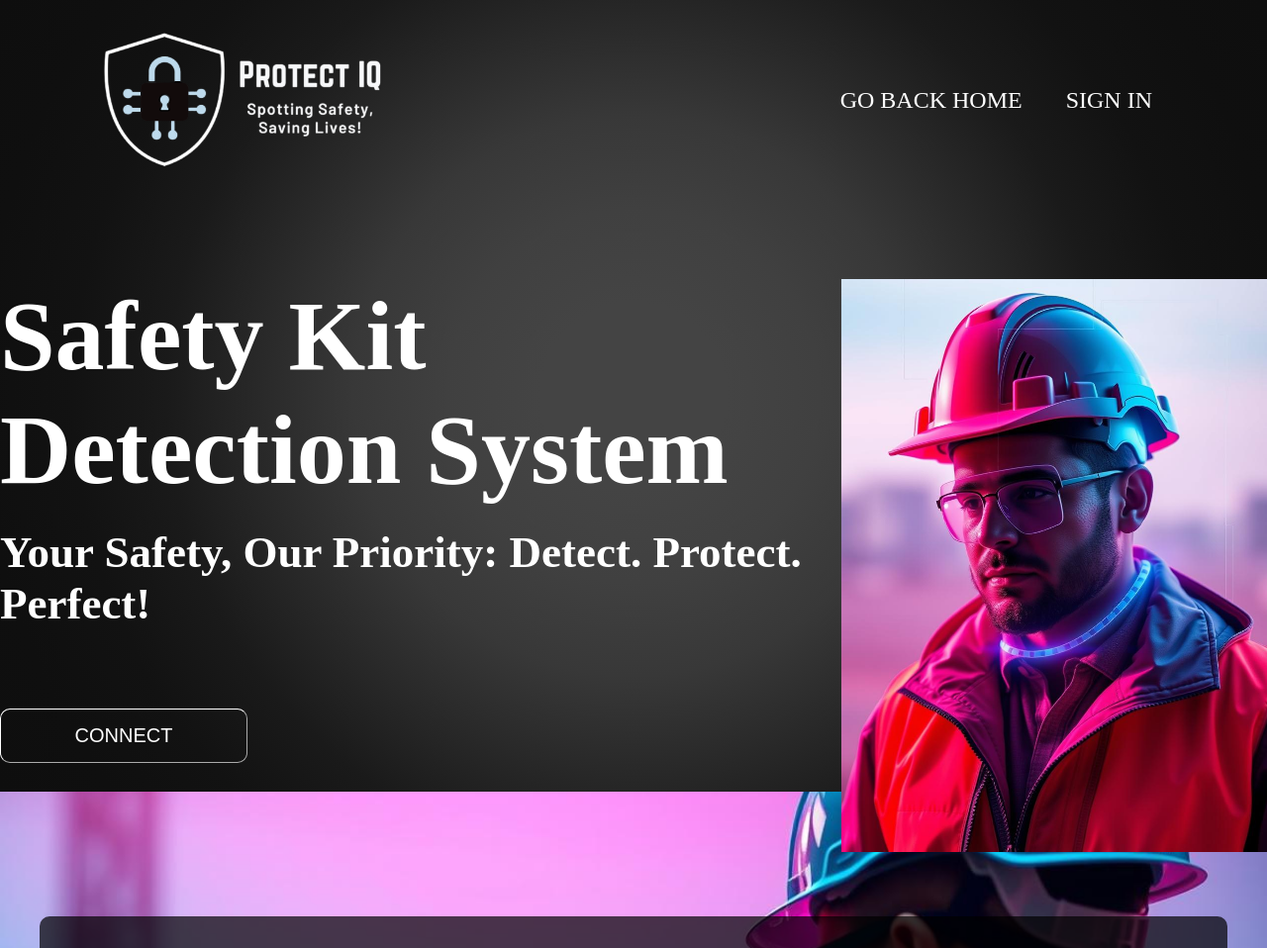
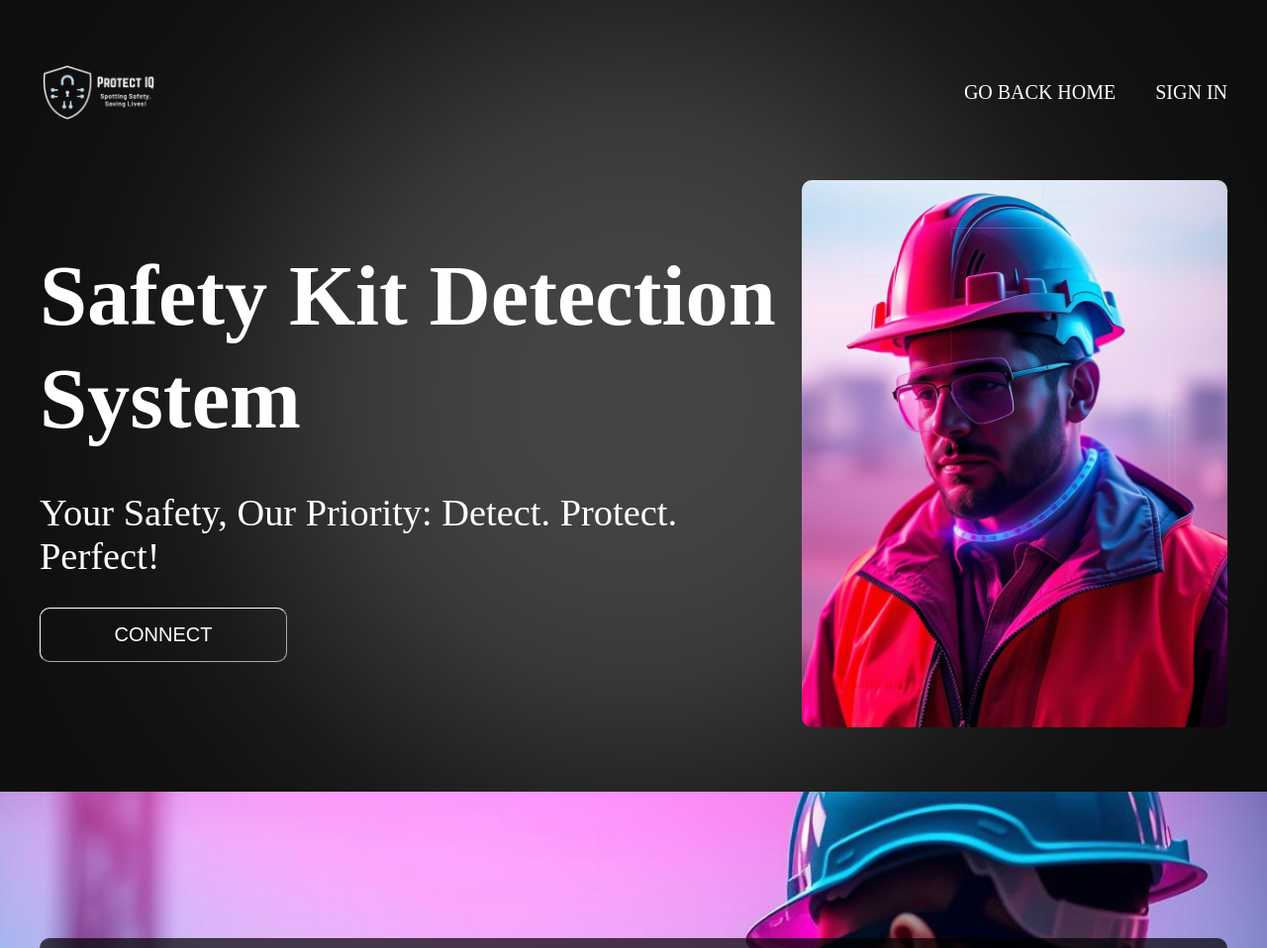
Before and after one commit to Huriking/SafetyKitDetection, a plain HTML site: page safetygui/first.html in a window 1280 px wide. Shown: the top 958 px of the page at 99% size. Drawn offline with Linux system fonts and the light colour scheme.

Commit message:
Add files via upload

```diff
--- a/safetygui/first.css
+++ b/safetygui/first.css
@@ -7,26 +7,46 @@ body{
     overflow-x: hidden;
 }
 .boody {
-    height: 100vh;
-    width: 100vw;
-    margin: 0;
-    padding: 0;
-    background: radial-gradient(circle at 50% 50%, #444444, #444444, #404040, #383838, #292929, #1a1a1a, #121212, #0f0f0f, #0e0e0e);
-
-}
-a,li{
-    font-weight: 500;
-    font-size:24px;
-    color:#ffffff;
-    text-decoration: none;
-    transition: 0.5s;
+    width: 100%;
+    min-height: 100vh;
+    background: radial-gradient(circle at 50% 50%,
+        #444444, #444444, #404040, #383838,
+        #292929, #1a1a1a, #121212, #0f0f0f,
+        #0e0e0e);
+    color: white;
+    padding: 40px;
+    display: flex;
+    flex-direction: column;
+    align-items: center;
+    justify-content: center;
+    flex-wrap: wrap;
+    overflow-x: auto; /* Allows proper content scaling */
 }
 
-header{
+/* Header */
+header {
+    width: 100%;
+    max-width: 1200px;
     display: flex;
     justify-content: space-between;
-    align-items:center;
-    padding:30px 7.5%;
+    align-items: center;
+    flex-wrap: wrap;
+}
+
+.image {
+    width: 120px;
+    max-width: 100%;
+}
+
+.navi ul {
+    list-style: none;
+    display: flex;
+    gap: 40px;
+    flex-wrap: wrap;
+}
+
+.navi ul li {
+    display: inline;
 }
 .a_slide1::after{
     content:'';
@@ -42,49 +62,50 @@ header{
     width:100%;
     font-size: 30px;
 }
-
-.image{
-    width:300px;
-    height: auto;
+.navi ul li a {
+    text-decoration: none;
+    color: white;
+    font-size: 20px;
+    font-weight: 500;
+    white-space: nowrap; /* Prevents text from wrapping awkwardly */
 }
 
-.navi{
-    list-style: none;
-}
-.navi li{
-    display:inline-block;
-    padding:0px 20px;
+/* Main Content Layout */
+.content {
+    width: 100%;
+    max-width: 1200px;
+    display: flex;
+    align-items: center;
+    justify-content: space-between;
+    flex-wrap: wrap; /* Prevents content from overflowing */
+    margin-top: 60px;
 }
 
-.content{
-    display:flex;
-    justify-content: space-evenly;
-    padding-top: 80px;
-
-}
-.Heading{
-    font-size: 100px;
-    color:#ffffff;
-    width:850px;
-    word-wrap: normal;
-    padding-bottom: 20px;
+/* Left Section - Text */
+.titli {
+    width: 50%;
+    min-width: 300px;
+    flex: 1; /* Allows it to shrink if needed */
+    padding-right: 20px;
 }
 
-.Heading3{
-    font-size: 45px;
-    color:#ffffff;
-    width: 850px;
-    word-wrap:normal;
-    padding-bottom: 80px;
-}
-.image2{
-    width:450px;
-    height:fit-content;
-}
-.titli{
-    width:850px;
+.Heading {
+    font-size: 5.4rem;
+    font-weight: bold;
+    line-height: 1.2;
+    padding-bottom: 30px;
+    word-wrap: break-word; /* Ensures text doesn't overflow */
 }
 
+.Heading3 {
+    font-size: 2.4rem;
+    margin-top: 10px;
+    font-weight: 500;
+    padding-bottom: 30px;
+    word-wrap: break-word;
+}
+
+/* Button Styling */
 .button1{
     border-radius: 10px;
     border-width: 1px;
@@ -100,11 +121,40 @@ header{
     overflow: hidden;
     transition: 0.5s;
 }
-
-
 .button1:hover{
         background-color: white;
         color: #000000;
+}
+
+/* Right Section - Image */
+.image2 {
+    width: 40%;
+    max-width: 430px;
+    min-width: 300px;
+    height: auto;
+    border-radius: 10px;
+    object-fit: cover;
+    flex: 1;
+}
+
+/* Ensure No Overflow */
+@media (max-width: 900px) {
+    .content {
+        flex-direction: column;
+        text-align: center;
+    }
+
+    .titli {
+        width: 100%;
+        padding-right: 0;
+    }
+
+    .image2 {
+        width: 70%;
+        max-width: 400px;
+        min-width: 280px;
+        margin-top: 20px;
+    }
 }
 
 .slide2 {
@@ -141,6 +191,9 @@ header{
 
 .header_slide2{
     margin-bottom: 40px;
+    width: 100%;
+    max-width: 1200px;
+    display: block;
 }
 
 .header1_slide2{
```
